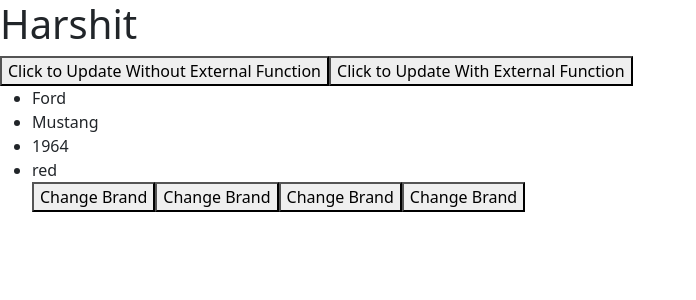
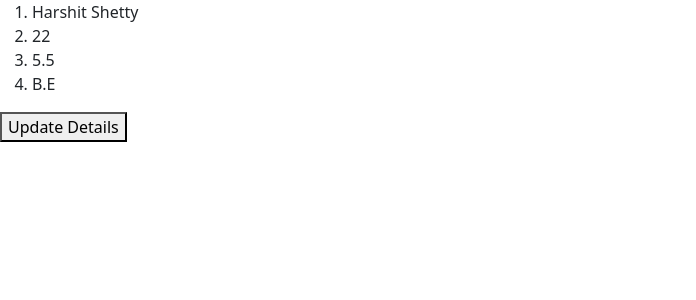
Before and after one commit to harshith1123/React-JS, a React (Create React App) app: page / in a window 1280 px wide. Shown: the top 300 px of the page, without its empty margins (0-696 px from the left). Built offline with nearby package versions, Linux system fonts and the light colour scheme.

Commit message:
Learned useState Hook with objects

```diff
--- /dev/null
+++ b/src/UseStateHookWithObjects.js
@@ -0,0 +1,42 @@
+import React, { useState } from 'react'
+
+function UseStateHookWithObjects() {
+    const obj = {
+        name:'Harshit Shetty',
+        age: 22,
+        height: 5.5,
+        education: "B.E"
+    }
+    const [person,setPersonDetails] = useState(obj);
+
+    const changePersonDetails = ()=>{
+        // To change complete Details
+        // setPersonDetails({
+        //     name:"Shreyata Shetty",
+        //     age: 19,
+        //     height: 5.2,
+        //     education: "B.Tech"
+        // })
+
+        // To change only single Detail
+        setPersonDetails((prevState)=>{
+            return{
+                ...prevState,
+                name:"Shreyata Shetty"
+            }
+        })
+    }
+  return (
+    <div>
+      <ol>
+        <li>{person.name}</li>
+        <li>{person.age}</li>
+        <li>{person.height}</li>
+        <li>{person.education}</li>
+      </ol>
+      <button type="submit" onClick={changePersonDetails}>Update Details</button>
+    </div>
+  )
+}
+
+export default UseStateHookWithObjects
--- a/src/index.js
+++ b/src/index.js
@@ -25,6 +25,7 @@ import CSS_Module1 from './CSS_Module1';
 import CSS_Module2 from './CSS_Module2';
 import Bootstrap from './Bootstrap';
 import UseStateHook from './UseStateHook';
+import UseStateHookWithObjects from './UseStateHookWithObjects';
 
 const root = ReactDOM.createRoot(document.getElementById('root'));
 const fruits = ["Orange", "Mango", "Strawberry"]
@@ -59,7 +60,8 @@ root.render(
     {/* <CSS_Module1/> */}
     {/* <CSS_Module2/> */}
     {/* <Bootstrap/> */}
-    <UseStateHook/>
+    {/* <UseStateHook/> */}
+    <UseStateHookWithObjects/>
   </React.StrictMode>
 );
 
```
